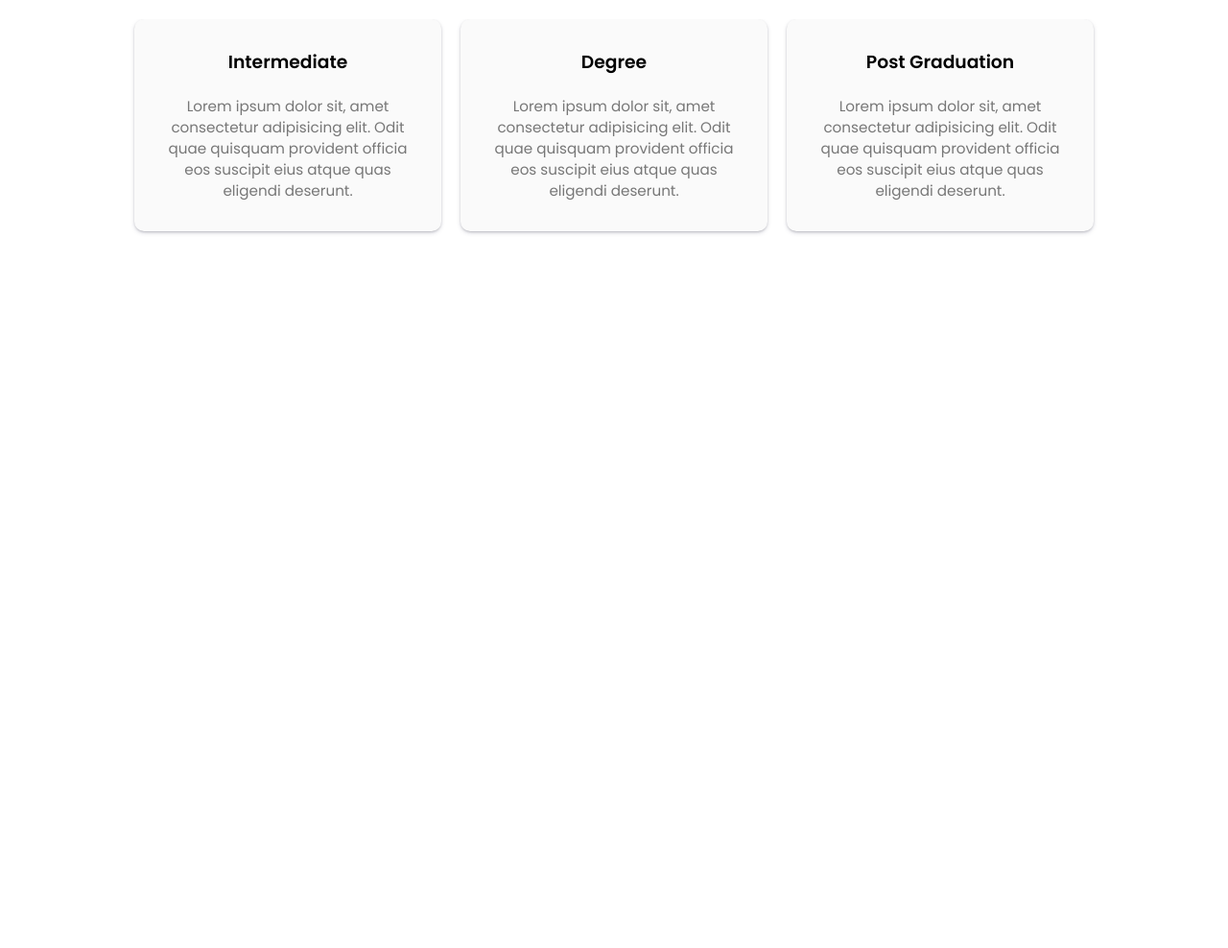
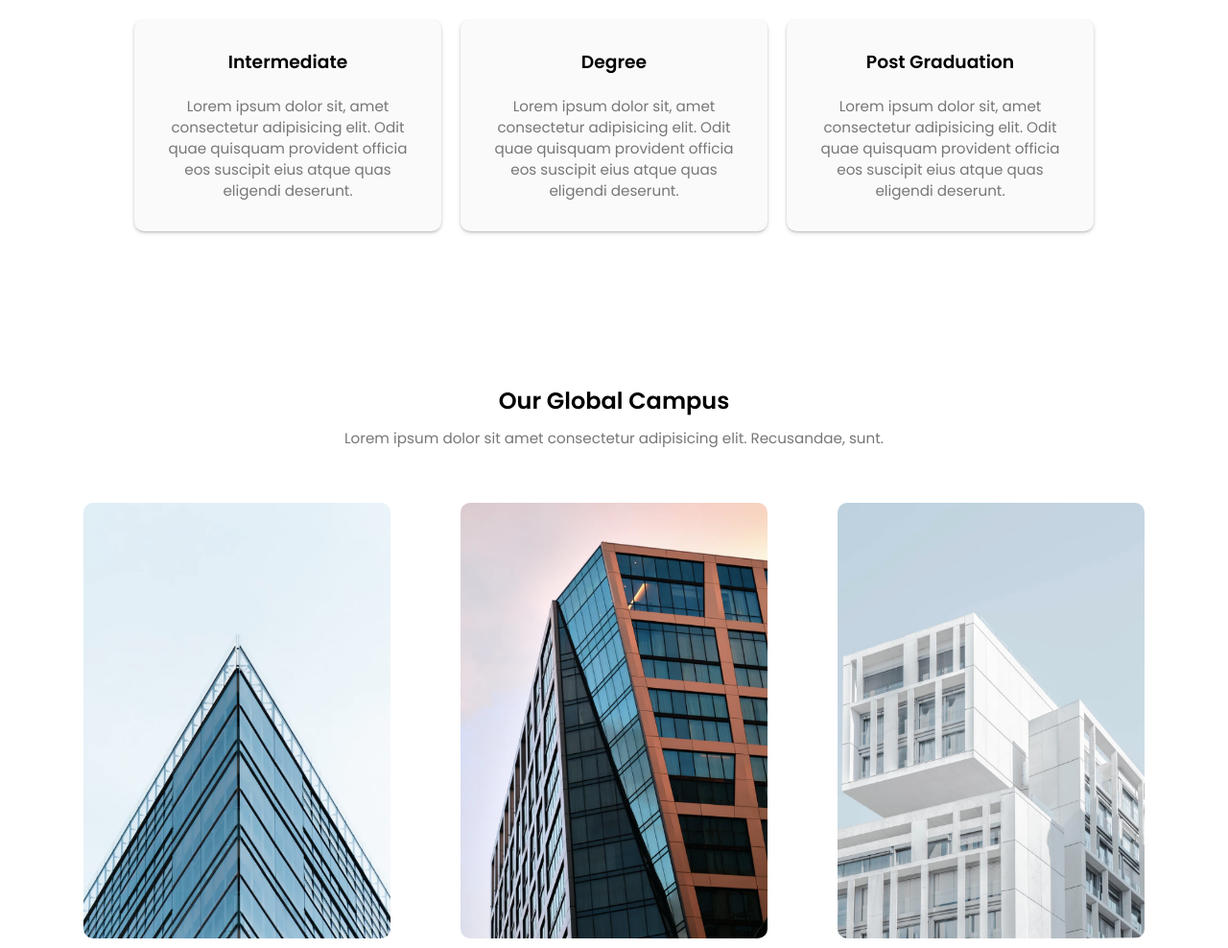
Before and after one commit to Hooseinsalari/full-responsive-website, a plain HTML site: page index.html in a window 1280 px wide. Shown: the part 1018-2006 px from the top of the page at 96% size. Before the commit the page ends 1318 px from the top, so only its background shows below. Drawn offline with Linux system fonts and the light colour scheme.

Commit message:
create campus section

```diff
--- a/index.html
+++ b/index.html
@@ -81,6 +81,35 @@
       </div>
     </section>
 
+    <!--* ---- campus ---- -->
+    <section class="campus">
+      <h1>Our Global Campus</h1>
+      <p>
+        Lorem ipsum dolor sit amet consectetur adipisicing elit. Recusandae,
+        sunt.
+      </p>
+      <div class="campus-section">
+        <div class="campus-item">
+          <img src="./image/london.png" alt="">
+          <div class="layer">
+            <h3>LONDON</h3>
+          </div>
+        </div>
+        <div class="campus-item">
+          <img src="./image/newyork.png" alt="">
+          <div class="layer">
+            <h3>NEW YORK</h3>
+          </div>
+        </div>
+        <div class="campus-item">
+          <img src="./image/washington.png" alt="">
+          <div class="layer">
+            <h3>WASHINGTON</h3>
+          </div>
+        </div>
+      </div>
+    </section>
+
     <script src="./script.js"></script>
   </body>
 </html>
--- a/style.css
+++ b/style.css
@@ -15,6 +15,7 @@ header {
   background-position: center;
   background-repeat: no-repeat;
   position: relative;
+  overflow: hidden;
 }
 
 nav {
@@ -100,7 +101,7 @@ nav .fa {
     display: none;
 }
 
-/* ----course---- */
+/** ----course---- */
 
 .course {
     /* background-color: aquamarine; */
@@ -154,6 +155,82 @@ nav .fa {
     box-shadow: rgba(50, 50, 93, 0.25) 0px 13px 27px -5px, rgba(0, 0, 0, 0.3) 0px 8px 16px -8px;
 }
 
+/*? campus */
+.campus {
+    padding: 100px 50px 0;
+    text-align: center;
+}
+
+.campus h1 {
+    font-size: 3.75;
+    font-weight: 600;
+}
+
+.campus p {
+    font-size: 0.95rem;
+    color: #777;
+    padding: 11px;
+    font-weight: 400;
+    line-height: 22px;
+}
+
+.campus-section {
+    display: flex;
+    justify-content: space-around;
+    align-items: center;
+    margin-top: 3%;
+    flex-wrap: wrap;
+}
+
+.campus-item {
+    border-radius: 10px;
+    margin-bottom: 30px;
+    position: relative;
+    overflow: hidden;
+    width: 20rem;
+    margin: 10px;
+}
+
+.campus-item img {
+    width: 100%;
+    transition: 0.5s;
+    display: block; /* trick */
+}
+
+.layer {
+    position: absolute;
+    top: 0;
+    left: 0;
+    width: 100%;
+    height: 100%;
+    transition: 0.5s;
+    font-weight: 600;
+}
+
+.layer h3 {
+    position: absolute;
+    left: 50%;
+    bottom: 0;
+    transform: translateX(-50%);
+    width: 100%;
+    color: #f1f5f9;
+    opacity: 0;
+    transition: 0.5s;
+}
+
+.layer:hover {
+    background: rgba(10, 64, 95, 0.52);
+}
+
+.layer:hover h3 {
+    bottom: 50%;
+    opacity: 1;
+}
+
+.campus-item:hover img {
+    transform: scale(1.5);
+}
+
 /* ? responsive */
 @media (max-width: 770px) {
     nav {
@@ -204,4 +281,8 @@ nav .fa {
     .course-item {
         width: 18rem;
     }
+
+    .campus {
+        padding: 100px 0 0;
+    }
 }
```
